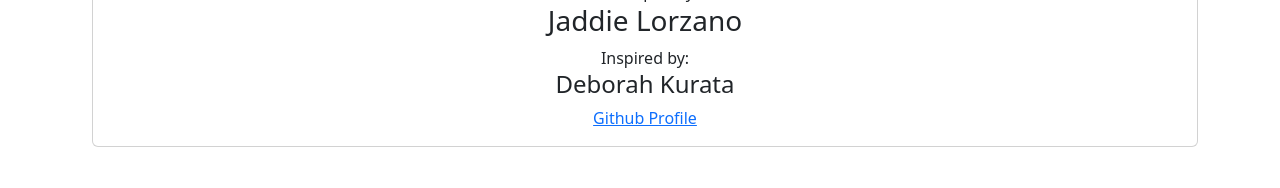
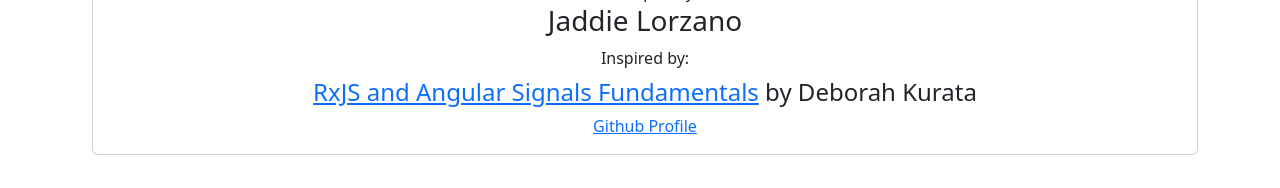
Before and after one commit to jaddie-lorzano/practice-angular-rxjs-signals-fundamentals, an Angular app: page /welcome in a window 1280 px wide. Shown: the part 457-645 px from the top of the page. Built offline with nearby package versions, Linux system fonts and the light colour scheme.

Commit message:
update welcome component

```diff
--- a/src/app/home/home.component.html
+++ b/src/app/home/home.component.html
@@ -17,10 +17,23 @@
       </div>
       <div class="text-center">Inspired by:</div>
       <div class="text-center">
-        <h4>Deborah Kurata</h4>
+        <h4></h4>
       </div>
       <div class="text-center">
-        <a href="https://github.com/jaddie-lorzano">Github Profile</a>
+        <h4>
+          <a
+            href="https://app.pluralsight.com/library/courses/rxjs-angular-signals-fundamentals/table-of-contents"
+            target="_blank"
+          >
+            RxJS and Angular Signals Fundamentals</a
+          >
+          by Deborah Kurata
+        </h4>
+      </div>
+      <div class="text-center">
+        <a href="https://github.com/jaddie-lorzano" target="_blank"
+          >Github Profile</a
+        >
       </div>
     </div>
   </div>
```
